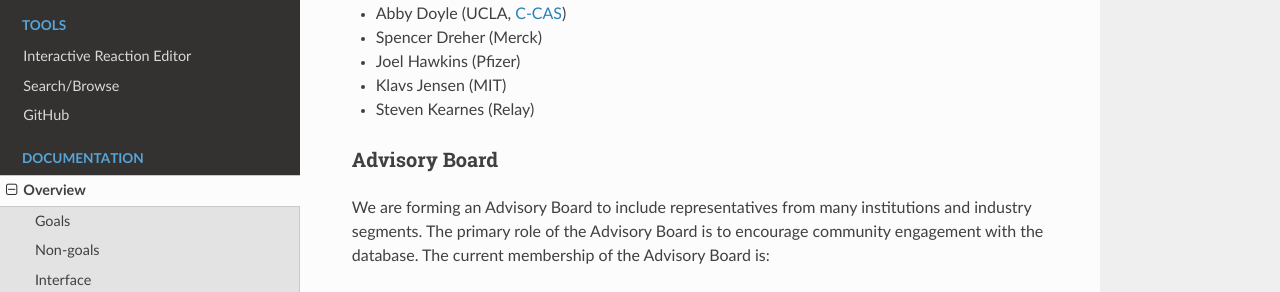
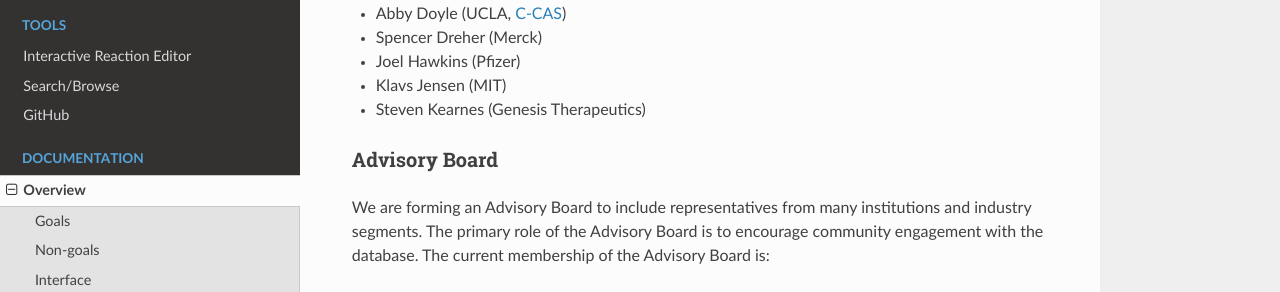
Before and after one commit to open-reaction-database/ord-schema, a Sphinx documentation site: the page built from docs/overview.rst, in a window 1280 px wide and 900 px high, scrolled down 2876 px. Shown: the part 158-450 px from the top of the window. Built offline with Sphinx 7.4.7 and the Read the Docs theme 3.1.0, drawn with Linux system fonts in a browser that asks for light colours.

Commit message:
Update SK affiliation

```diff
--- a/docs/overview.rst
+++ b/docs/overview.rst
@@ -159,7 +159,7 @@ committee is:
 * Spencer Dreher (Merck)
 * Joel Hawkins (Pfizer)
 * Klavs Jensen (MIT)
-* Steven Kearnes (Relay)
+* Steven Kearnes (Genesis Therapeutics)
 
 Advisory Board
 ==============
```
